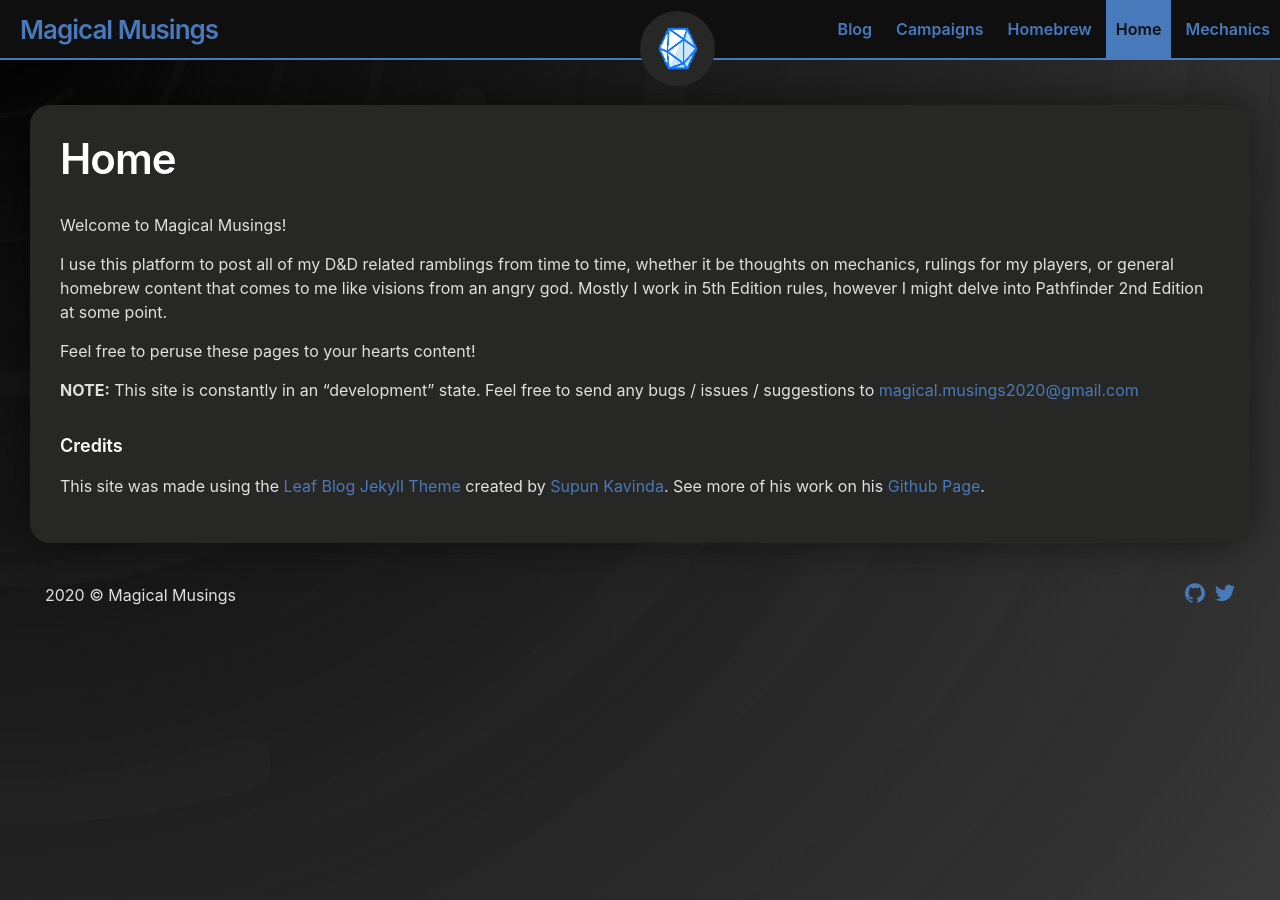
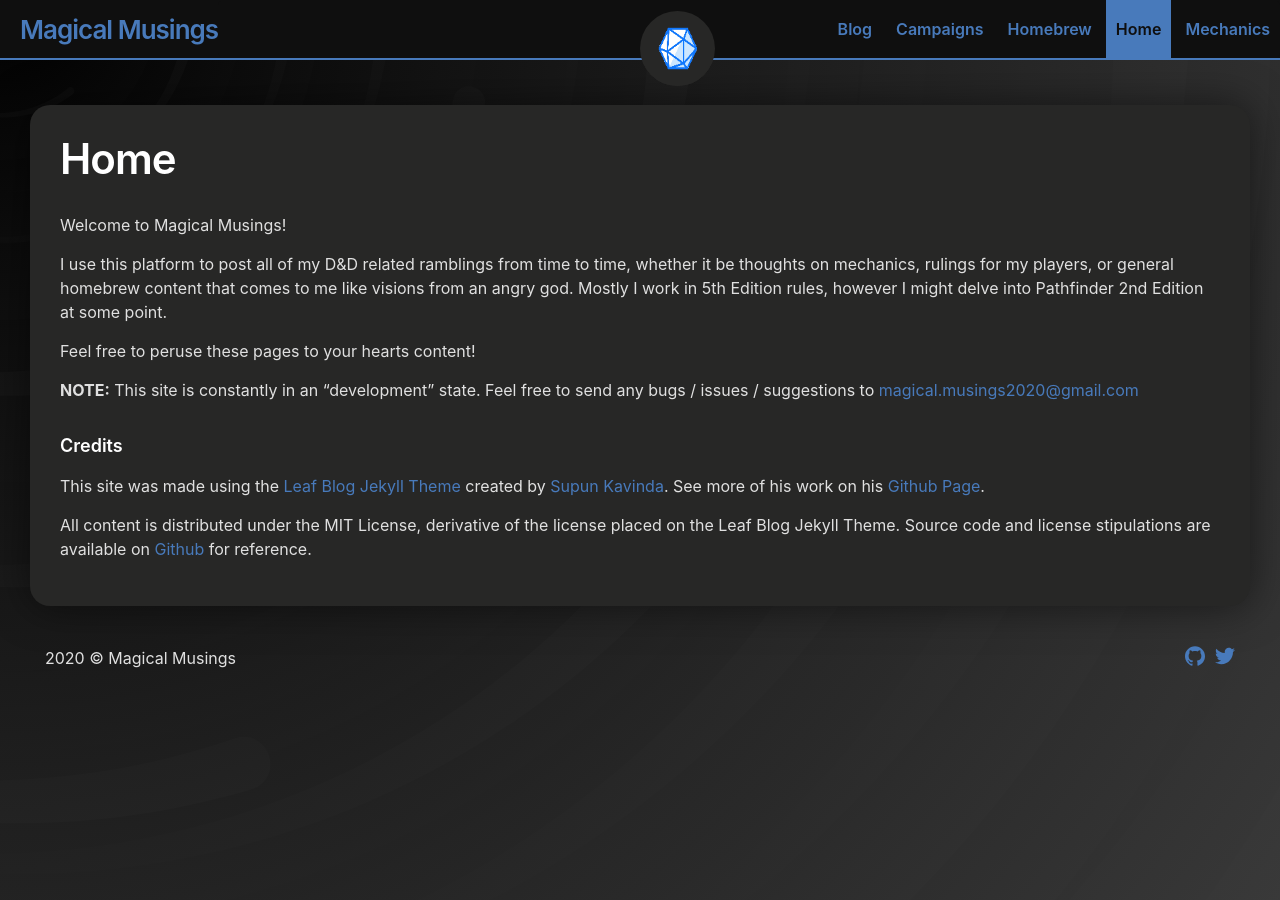
Before and after one commit to andersthemagi/magicalmusings.github.io, a Jekyll site: the page built from index.md, in a window 1280 px wide. Built offline with Jekyll 4.4.1, drawn with Linux system fonts in a browser that asks for light colours.

Commit message:
Update index.md

```diff
--- a/index.md
+++ b/index.md
@@ -16,3 +16,5 @@ Feel free to peruse these pages to your hearts content!
 ##### Credits
 
 This site was made using the <a href="https://supunkavinda.github.io/jekyll-theme-leaf/">Leaf Blog Jekyll Theme</a> created by <a target="_blank" href="https://twitter.com/_SupunKavinda">Supun Kavinda</a>. See more of his work on his <a href="https://github.com/SupunKavinda">Github Page</a>.
+
+All content is distributed under the MIT License, derivative of the license placed on the Leaf Blog Jekyll Theme. Source code and license stipulations are available on <a href="https://github.com/magicalmusings/magicalmusings.github.io">Github</a> for reference.
```
